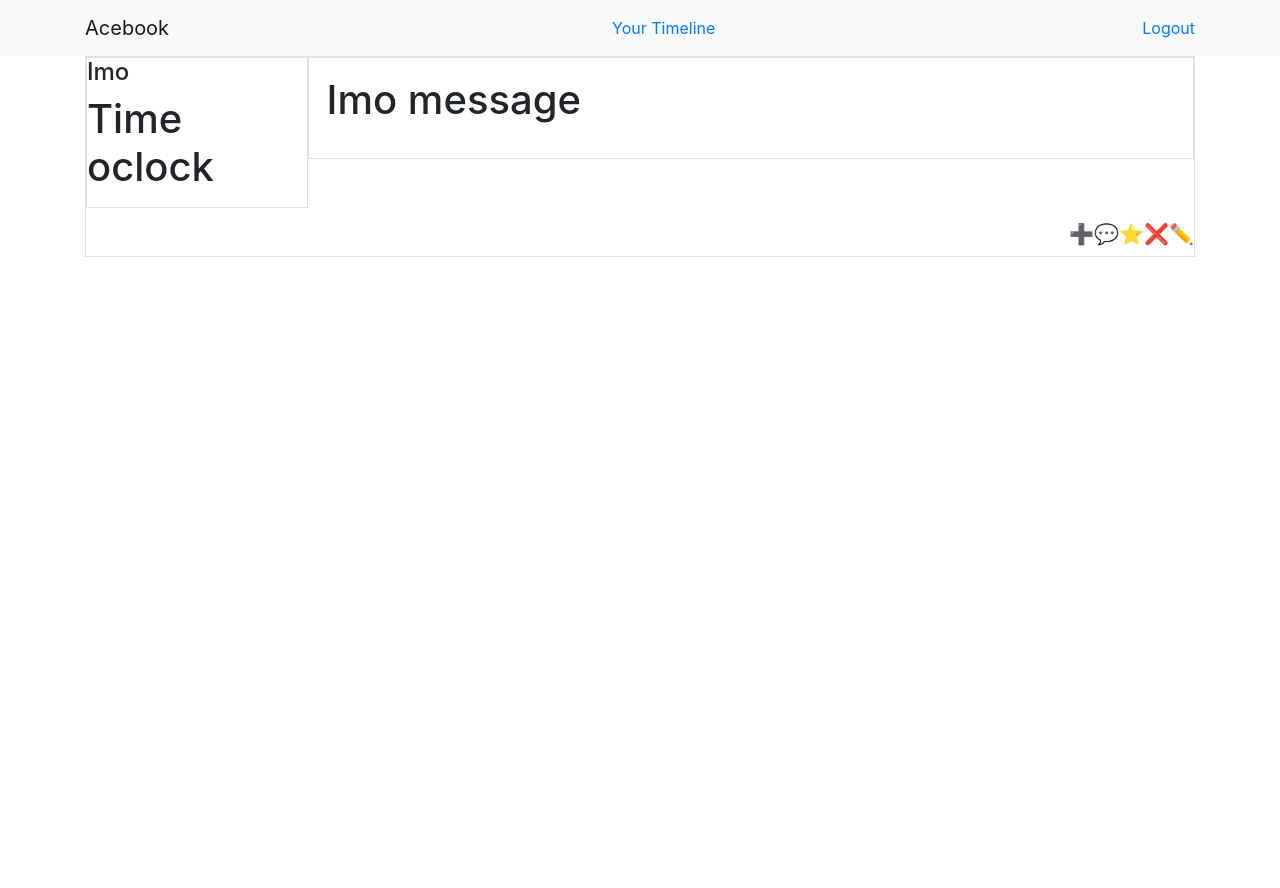
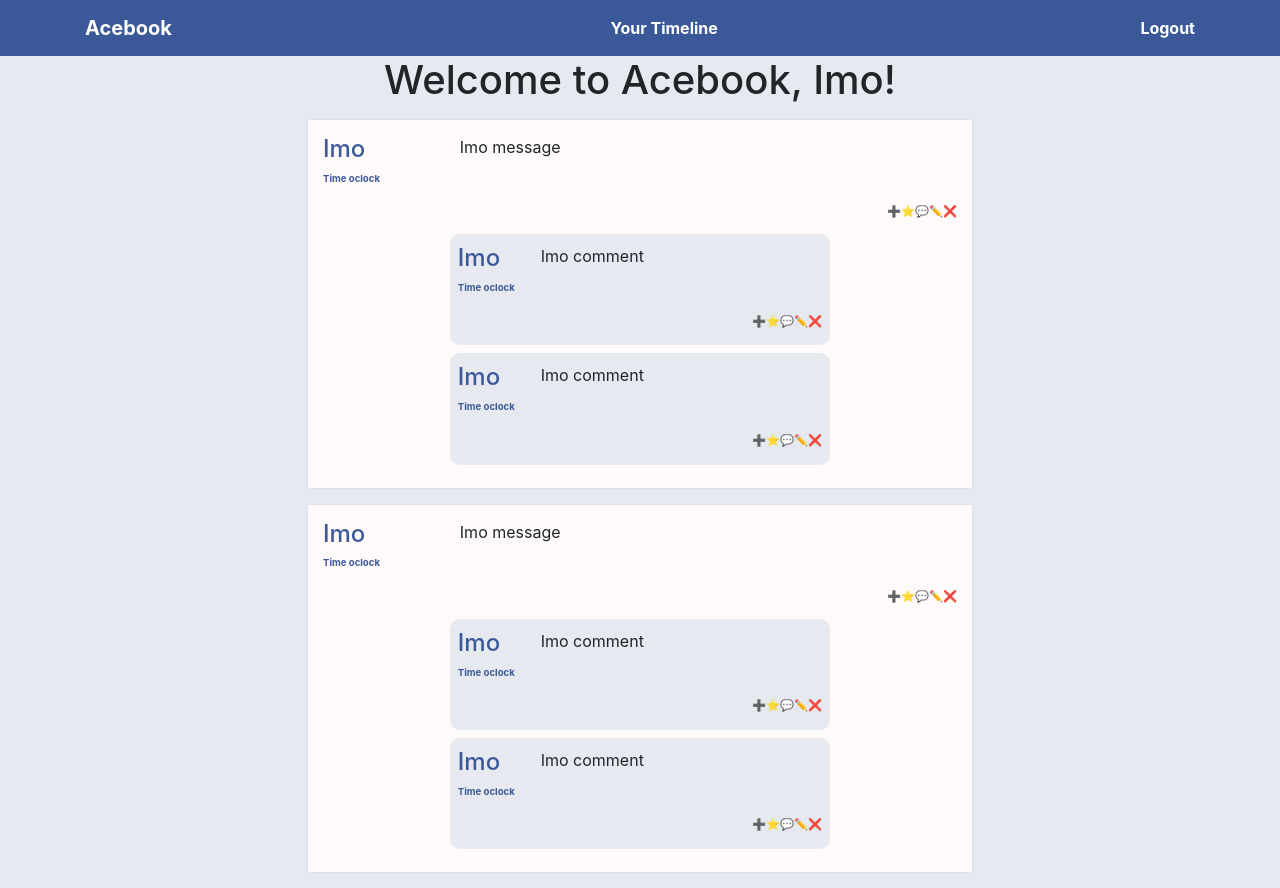
Before and after one commit to runticle/Acebook-frontend, a React (Create React App) app: page / in a window 1280 px wide. Before the commit the page ends 800 px from the top, so only its background shows below. Built offline with nearby package versions, Linux system fonts and the light colour scheme.

Commit message:
css to look like fb!
Co-Authored-By: ray <smith.raylene@gmail.com>
Co-Authored-By: shannon <shannongamby@hotmail.com>
Co-Authored-By: alfie <runticle@gmail.com>
Co-Authored-By: todd <toddpla@gmail.com>

```diff
--- a/public/index.html
+++ b/public/index.html
@@ -4,7 +4,6 @@
     <meta charset="utf-8">
     <link rel="shortcut icon" href="%PUBLIC_URL%/favicon.ico">
     <meta name="viewport" content="width=device-width, initial-scale=1, shrink-to-fit=no">
-    <meta name="theme-color" content="#000000">
     <!--
       manifest.json provides metadata used when your web app is added to the
       homescreen on Android. See https://developers.google.com/web/fundamentals/web-app-manifest/
--- a/src/App.css
+++ b/src/App.css
@@ -1,4 +1,4 @@
-.App {
+/* .App {
   text-align: center;
 }
 
@@ -8,7 +8,7 @@
 }
 
 .App-header {
-  background-color: #282c34;
+  background-color: #3b5998;
   min-height: 100vh;
   display: flex;
   flex-direction: column;
@@ -29,4 +29,4 @@
   to {
     transform: rotate(360deg);
   }
-}
+} */
--- a/src/App.js
+++ b/src/App.js
@@ -1,17 +1,18 @@
 import React, { Component } from 'react';
 import './App.css';
 import Navigation from './components/navigation';
-import Post from './components/post';
+import Feed from './components/feed';
+import Welcome from './components/welcome';
 
 class App extends Component {
   render() {
+    document.body.style = "background-color: #e6e9ef;"
     return (
       <div>
         < Navigation />
+        <h1 align="center">< Welcome /></h1>
         <div className="container">
-          <h1>
-            < Post />
-          </h1>
+            < Feed />
         </div>
       </div>
     );
--- a/src/components/buttons.js
+++ b/src/components/buttons.js
@@ -7,10 +7,10 @@ class Buttons extends React.Component {
 
     return (
               <div id="buttons">
+                <div className="button">❌</div>
                 <div className="button">✏️</div>
-                <div className="button">❌</div>
+                <div className="button">💬</div>
                 <div className="button">⭐️</div>
-                <div className="button">💬</div>
                 <div className="button">➕</div>
               </div>
           )
--- /dev/null
+++ b/src/components/comment.js
@@ -0,0 +1,34 @@
+import React from 'react';
+import Buttons from './buttons';
+
+class Comment extends React.Component {
+
+  render() {
+    return (
+      <div name="comment" id="post_id">
+        { this.renderNameTime() }
+        { this.renderMessage() }
+        < Buttons />
+      </div>
+      )
+    }
+
+    renderNameTime() {
+      return (
+      <div id="name_time">
+        <h4 className="user_name">Imo</h4>
+        <p id="time">Time oclock</p>
+      </div>
+    )
+    }
+
+    renderMessage() {
+      return (
+      <div id="message">
+        <p>Imo comment</p>
+      </div>
+    )
+    }
+}
+
+export default Comment;
--- /dev/null
+++ b/src/components/feed.js
@@ -0,0 +1,16 @@
+import React from 'react';
+import Post from './post';
+
+class Feed extends React.Component {
+  render() {
+    return (
+      // loop through posts
+      <div id="feed">
+        < Post />
+        < Post />
+      </div>
+    )
+  }
+}
+
+export default Feed;
--- a/src/components/navigation.js
+++ b/src/components/navigation.js
@@ -5,7 +5,7 @@ import { Navbar, NavItem, NavDropdown, MenuItem, Nav } from 'react-bootstrap';
 class Navigation extends React.Component {
   render() {
     return (
-      <Navbar className="navbar navbar-expand-lg navbar-light bg-light">
+      <Navbar className="navbar navbar-expand-lg navbar-dark" id='navbar'>
        <Navbar.Header>
          <Navbar.Brand>
            <a href="#home">Acebook</a>
--- a/src/components/post.js
+++ b/src/components/post.js
@@ -1,5 +1,6 @@
 import React from 'react';
 import Buttons from './buttons';
+import Comment from './comment';
 // import '../bootstrap/dist/css/bootstrap.css';
 
 
@@ -10,14 +11,29 @@ class Post extends React.Component {
         { this.renderNameTime() }
         { this.renderMessage() }
         < Buttons />
+        { this.renderComments() }
       </div>
 
     )
   }
 
+  renderComments() {
+    return (
+      // loops through comments and render
+      <div id="comments">
+        <div name="comment">
+          < Comment />
+        </div>
+        <div name="comment">
+          < Comment />
+        </div>
+      </div>
+    )
+  }
+
   renderNameTime() {
     return (
-    <div className="border" id="name_time">
+    <div id="name_time">
       <h4 className="user_name">Imo</h4>
       <p id="time">Time oclock</p>
     </div>
@@ -26,7 +42,7 @@ class Post extends React.Component {
 
   renderMessage() {
     return (
-    <div className="border" id="message">
+    <div id="message">
       <p>Imo message</p>
     </div>
   )
--- /dev/null
+++ b/src/components/welcome.js
@@ -0,0 +1,13 @@
+import React from 'react';
+
+class Welcome extends React.Component {
+  render() {
+    return (
+      <div id="welcome-message">
+        Welcome to Acebook, Imo!
+      </div>
+    )
+  }
+}
+
+export default Welcome;
--- a/src/index.css
+++ b/src/index.css
@@ -1,6 +1,4 @@
 body {
-  margin: 0;
-  padding: 0;
   font-family: -apple-system, BlinkMacSystemFont, "Segoe UI", "Roboto", "Oxygen",
     "Ubuntu", "Cantarell", "Fira Sans", "Droid Sans", "Helvetica Neue",
     sans-serif;
@@ -13,15 +11,51 @@ code {
     monospace;
 }
 
+div[name=post] {
+  margin: 15px auto;
+  width: 60%;
+  padding: 15px;
+  background-color: #FFFAFA
+}
+
+#navbar {
+  background-color: #3b5998
+}
+
 #message {
   width: 80%;
   float: right;
-  padding: 18px;
+  padding-left: 10px;
+}
+
+#comments {
+  width: 60%;
+  margin: auto;
+}
+
+.navbar a {
+  color: white;
+  font-weight: bold;
+}
+
+.navbar a:hover {
+  color: hotpink;
+  text-decoration: none;
+}
+
+div[name="comment"] {
+  margin: 8px auto;
+  padding: 1px 4px;
+  border-radius: 10px;
+  background-color: #e6e9ef;
 }
 
 #name_time {
+  color: #3b5998;
+  font-weight: bold;
   width: 20%;
   display: inline-block;
+  font-size: 0.6em;
 }
 
 #buttons {
@@ -30,6 +64,6 @@ code {
 }
 
 .button {
-  font-size: 0.5em;
+  font-size: 0.7em;
   float: right;
 }
```
Also changed, not shown: public/manifest.json (deleted), src/components/comments.js (deleted).
